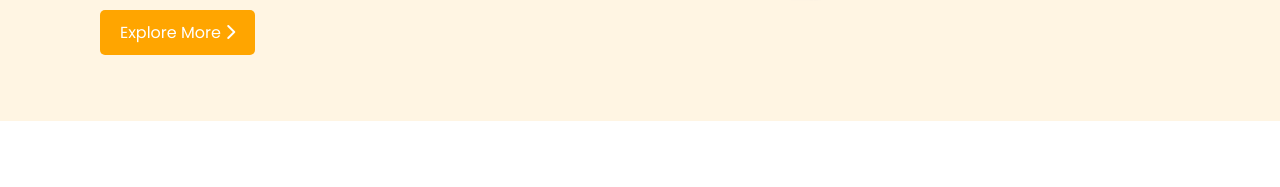
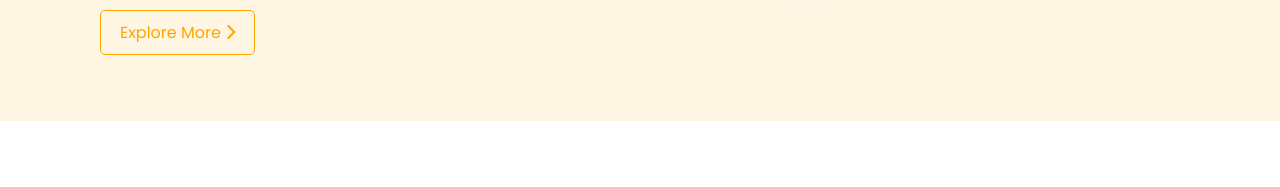
Before and after one commit to naimuddoulaOvi/tech-lab, a plain HTML site: page index.html in a window 1280 px wide. In both pictures the pointer is over the link "Explore More". Shown: the part 379-566 px from the top of the page. Drawn offline with Linux system fonts and the light colour scheme.

Commit message:
hover border fixed

```diff
--- a/style.css
+++ b/style.css
@@ -29,6 +29,13 @@ h4{
     padding: 10px 20px;
     text-decoration: none;
     border-radius: 5px;
+    background: linear-gradient(45deg,orangered, orange);
+}
+.btn:hover{
+    background: none;
+    color: orange;
+    border: 1px solid orange;
+    padding: 9px 19px;
 }
 
 /* header style */
@@ -72,6 +79,10 @@ section h2{
     margin: 20px;
     padding: 20px;
     border-radius: 10px;
+}
+#service-area .services:hover{
+    border: 1px solid orange;
+    margin: 19px;
 }
 .services img{
     width: 20%;
```
